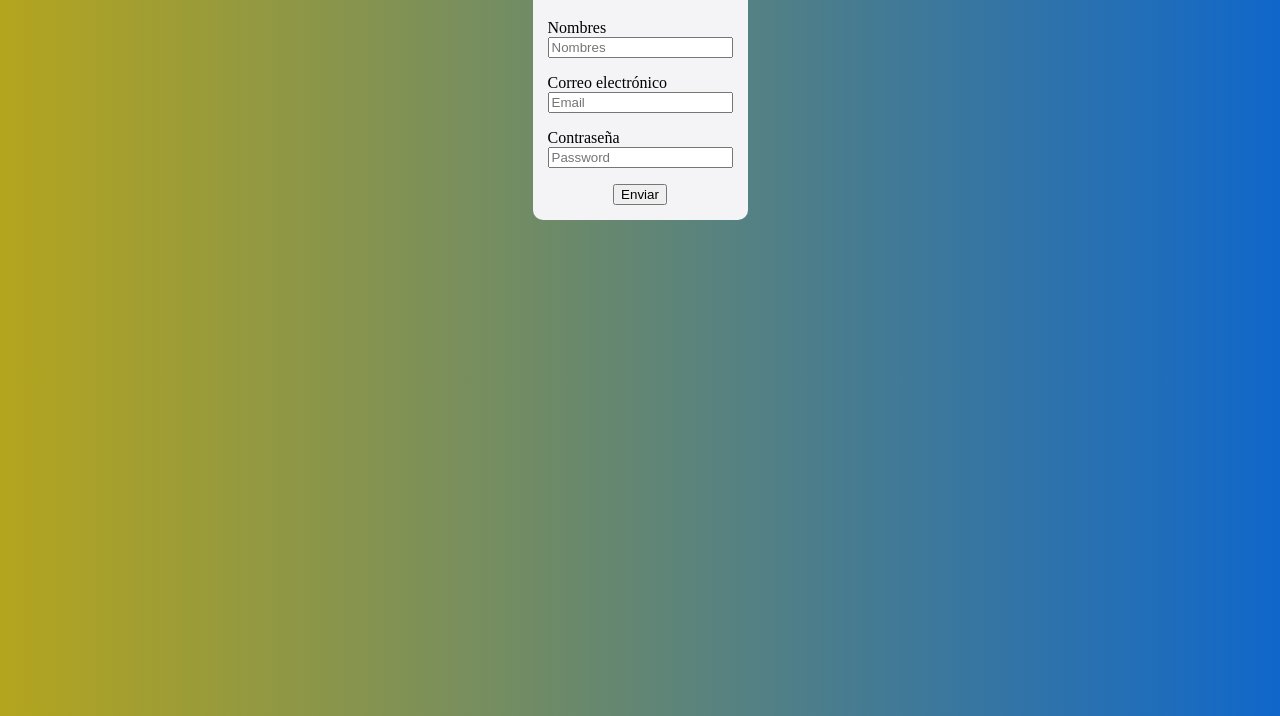
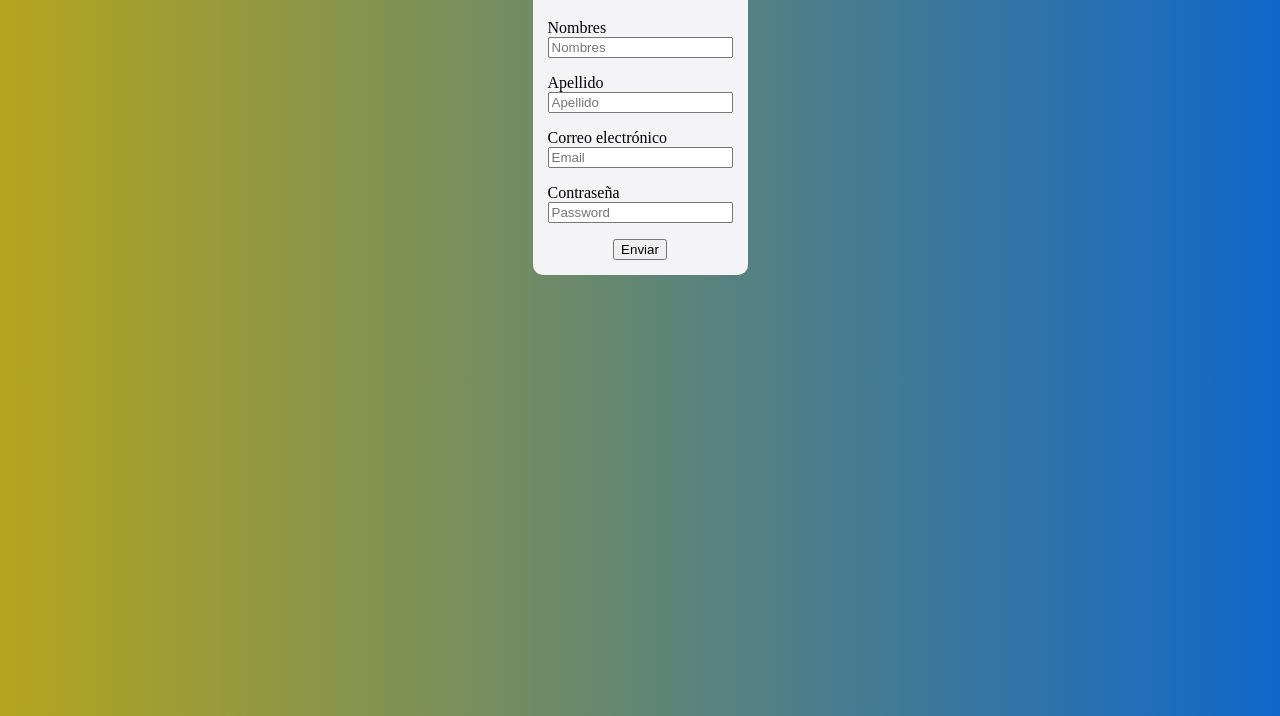
Before and after one commit to Rudama11/ProjectG4, a plain HTML site: page index.html in a window 1280 px wide. Shown: the part 84-800 px from the top of the page. Drawn offline with Linux system fonts and the light colour scheme.

Commit message:
en este commit se agrego un nuevo lebel y un input del archivo index.html linea 24 a la 21

```diff
--- a/index.html
+++ b/index.html
@@ -19,6 +19,14 @@
      <input type="text" name="name" id="name" placeholder="Nombres" required><br>
      </p>
     </div>
+
+
+    <div class="Grupo">
+      <p>
+      <label for="Apellido">Apellido</label><br>
+      <input type="text" name="Apellido" id="Apellido" placeholder="Apellido" required><br>
+      </p>
+     </div>
 
     <div class="Grupo">
      <p>
```
